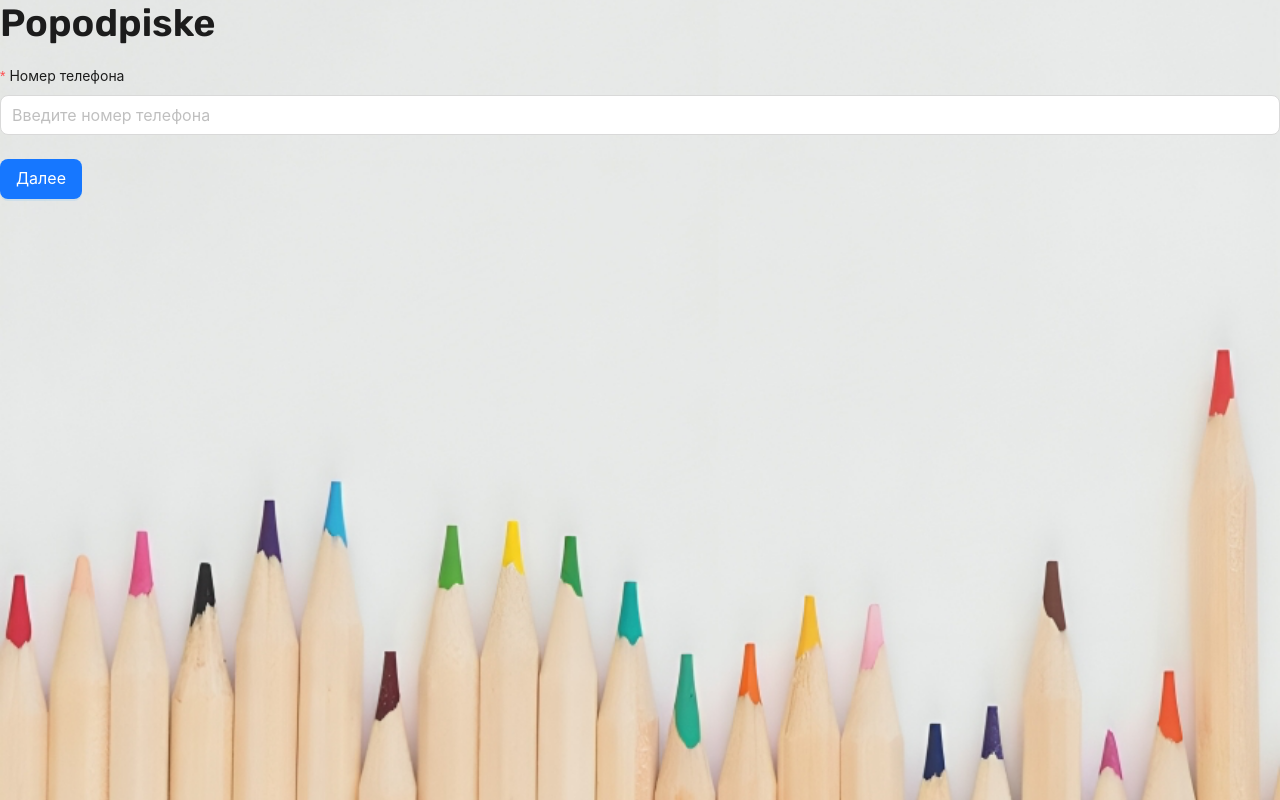
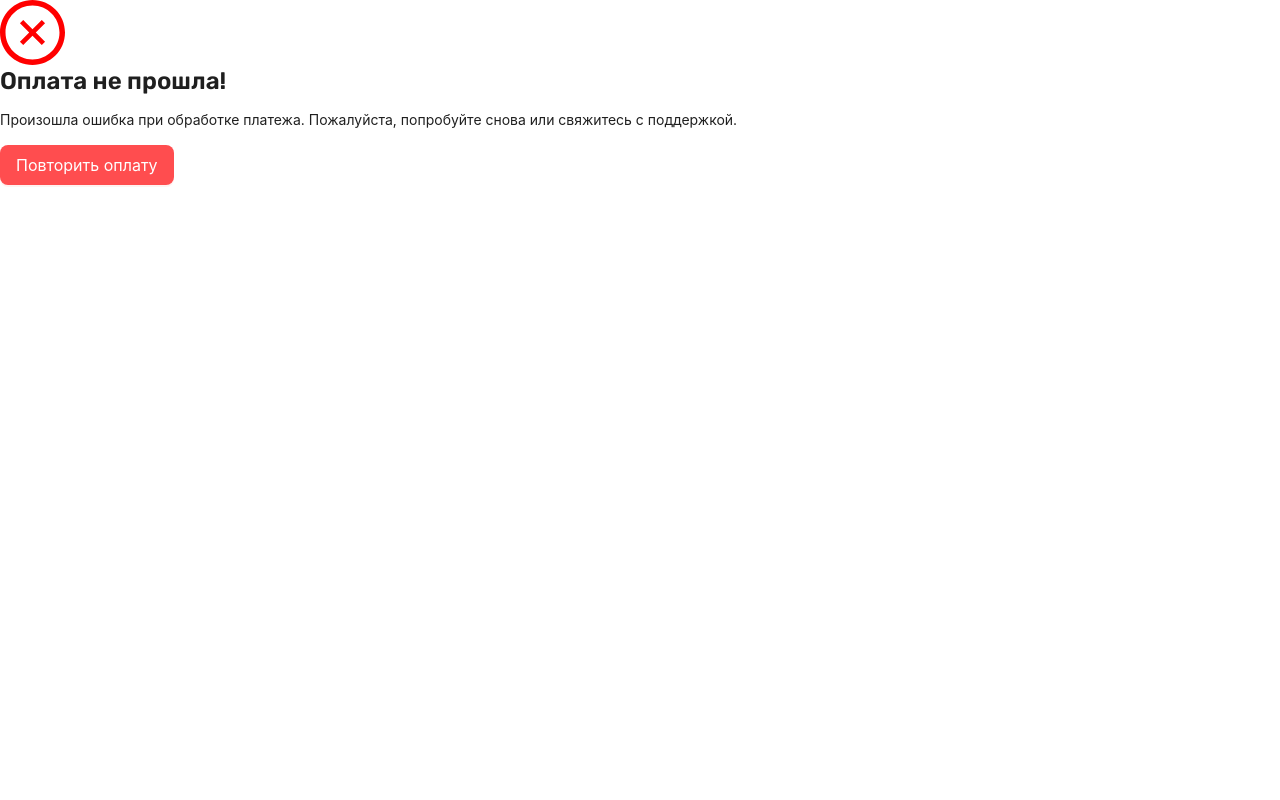
Before and after one commit to lvhack7/popodpiske, a React (Vite) app: page /failure/1 in a window 1280 px wide. Before the commit this address led to /login. Built offline with nearby package versions, Linux system fonts and the light colour scheme.

Commit message:
add payment

```diff
--- a/src/App.tsx
+++ b/src/App.tsx
@@ -41,8 +41,8 @@ const App = () => {
             <Route path="/set-password" element={<PasswordCreationForm />} />
             <Route path="/payment" element={<PaymentConfirmation />} />
           </Route>
-          <Route path="/success" element={<PaymentSuccessPage />} />
-          <Route path="/failure" element={<PaymentFailurePage />} />
+          <Route path="/success/:orderId" element={<PaymentSuccessPage />} />
+          <Route path="/failure/:orderId" element={<PaymentFailurePage />} />
           <Route path="/dashboard" element={<Dashboard />} />
           <Route path="/credentials" element={<CompanyDetails />} />
           <Route path="*" element={<Navigate to="/" replace />} />
--- a/src/api/orderApi.ts
+++ b/src/api/orderApi.ts
@@ -16,11 +16,11 @@ const orderApi = baseApi.injectEndpoints({
             query: () => 'orders',
             providesTags: ['Orders']
         }),
-        successOrder: builder.mutation<any, {linkId: string}>({
-            query: (body) => ({
-                url: `orders/success`,
+        addPayment: builder.mutation<any, string>({
+            query: (orderId) => ({
+                url: 'orders/add-payment',
                 method: 'POST',
-                body: body,
+                body: { orderId },
             }),
         }),
         validatePaymentLink: builder.query<Link, string>({
@@ -46,10 +46,10 @@ const orderApi = baseApi.injectEndpoints({
 export const {
     useCreateOrderMutation,
     useGetOrdersQuery,
-    useSuccessOrderMutation,
     useValidatePaymentLinkQuery,
     useMarkPaymentLinkAsUsedMutation,
-    useCancelOrderMutation
+    useCancelOrderMutation,
+    useAddPaymentMutation
 } = orderApi;
 
 export default orderApi;
--- a/src/components/OrdersList.tsx
+++ b/src/components/OrdersList.tsx
@@ -5,10 +5,12 @@ import { Order } from '../models/Order';
 import { CaretRightOutlined } from '@ant-design/icons';
 import { Payment } from '../models/Payment';
 import { formatNumber, getNextBillingDate } from '../utils';
-import { useCancelOrderMutation } from '../api/orderApi';
+import { useAddPaymentMutation, useCancelOrderMutation } from '../api/orderApi';
+import { showNotification } from '../hooks/showNotification';
 
 const { Panel } = Collapse;
 const { Title } = Typography;
+
 
 const statusMapping: { [key: string]: { text: string; color: string } } = {
   success: { text: 'Успешно', color: 'green' },
@@ -18,10 +20,21 @@ const statusMapping: { [key: string]: { text: string; color: string } } = {
 };
 
 const orderStatusMapping: { [key: string]: { text: string; color: string; bgColor: string } } = {
+  pending: { text: 'В ожидании оплаты', color: 'gray',  bgColor: 'bg-gray-100' },
   active: { text: 'Активный', color: 'green', bgColor: 'bg-green-100' },
   past_due: { text: 'Просроченный', color: 'orange', bgColor: 'bg-orange-200' },
   completed: { text: 'Завершенный', color: 'blue', bgColor: 'bg-blue-200' },
   cancelled: { text: 'Отмененный', color: 'red', bgColor: 'bg-red-200' },
+};
+
+const formatDate = (date?: string | Date): string => {
+  if (!date) return '—';
+  const d = typeof date === 'string' ? new Date(date) : date;
+  return d.toLocaleDateString('ru-RU', {
+    year: 'numeric',
+    month: '2-digit',
+    day: '2-digit',
+  });
 };
 
 interface OrdersListProps {
@@ -32,6 +45,7 @@ const OrdersList: React.FC<OrdersListProps> = ({ orders }) => {
   const [isModalVisible, setIsModalVisible] = useState(false);
   const [selectedOrderId, setSelectedOrderId] = useState<number | null>(null);
   const [selectedCourseName, setSelectedCourseName] = useState<string>('');
+  const [addPayment, { isLoading: isAddPaymentLoading }] = useAddPaymentMutation();
   const [cancelOrder, { isLoading: isCancelLoading }] = useCancelOrderMutation();
 
   const showCancelModal = (orderId: number, courseName: string) => {
@@ -51,18 +65,20 @@ const OrdersList: React.FC<OrdersListProps> = ({ orders }) => {
     setIsModalVisible(false);
   };
 
-  const formatDate = (date?: string | Date): string => {
-    if (!date) return '—';
-    const d = typeof date === 'string' ? new Date(date) : date;
-    return d.toLocaleDateString('ru-RU', {
-      year: 'numeric',
-      month: '2-digit',
-      day: '2-digit',
-    });
+  const handleAddPayment = async (orderId: string) => {
+    try {
+      const data = await addPayment(orderId).unwrap();
+      window.location.href = data.paymentUrl;
+    } catch (error: any) {
+      showNotification('error', error.data?.message || 'Ошибка при добавлении платежа');
+    }
   };
 
   const buildPaymentsArray = (order: Order): Payment[] => {
-    const { payments, numberOfMonths, monthlyPrice } = order;
+    const { payments, numberOfMonths, monthlyPrice, status } = order;
+
+    if (order.nextBillingDate === null && status === "pending") return [];
+
     const sorted = [...payments].sort(
       (a, b) => new Date(a.paymentDate).getTime() - new Date(b.paymentDate).getTime()
     );
@@ -178,15 +194,18 @@ const OrdersList: React.FC<OrdersListProps> = ({ orders }) => {
                   pagination={false}
                   rowKey={(rec, idx) => rec.id ? String(rec.id) : `pending-${idx}`}
                 />
-                {
-                    (order.status !== "cancelled" && order.status !== "completed") && (
-                        <div className='flex justify-end mt-3'>
-                            <Button variant='outlined' color='danger' size='large' type='primary' onClick={() => showCancelModal(order.id, order.link.course.courseName)}>
-                                Отменить подписку
-                            </Button>
-                        </div>
-                    )
-                }
+                <div className='flex justify-end mt-3 space-x-2'>
+                  {order?.payments?.length === 0 && (
+                    <Button variant='outlined' color='primary' size='large' type='primary' loading={isAddPaymentLoading} onClick={() => handleAddPayment(order.paymentId)}>
+                      Добавить метод оплату
+                    </Button>
+                  )}
+                  {(order.status !== "cancelled" && order.status !== "completed") && (
+                    <Button variant='outlined' color='danger' size='large' type='primary' onClick={() => showCancelModal(order.id, order.link.course.courseName)}>
+                      Отменить подписку
+                    </Button>
+                  )}
+                </div>
               </Panel>
             );
           })}
--- a/src/pages/FailurePayment.tsx
+++ b/src/pages/FailurePayment.tsx
@@ -2,35 +2,35 @@ import React from 'react';
 import { Button, Typography } from 'antd';
 import { CloseCircleOutlined } from '@ant-design/icons';
 import { showNotification } from '../hooks/showNotification';
-import { useAppSelector } from '../hooks/redux';
-import { useCreateOrderMutation } from '../api/orderApi';
-import useValidatePaymentLink from '../hooks/validateLink';
+import { useAddPaymentMutation } from '../api/orderApi';
+import { useParams } from 'react-router-dom';
 
 const { Title, Paragraph } = Typography;
 
 const PaymentFailurePage: React.FC = () => {
-  const { numberOfMonths, monthlyPayment, paymentLink } = useAppSelector(state => state.courseReducer);
-  const [createOrder, { isLoading }] = useCreateOrderMutation();
+  const { orderId } = useParams<{ orderId: string }>();
 
-  const { isValid, component } = useValidatePaymentLink(paymentLink);
+  const [addPayment, { isLoading }] = useAddPaymentMutation();
+
+  if (!orderId) {
+    return (
+        <div className="p-10">
+            <Title level={2}>Данные не найдены</Title>
+        </div>
+    )
+  }
 
   const handleButtonClick = async () => {
       try {
-      const data = await createOrder({
-        numberOfMonths,
-        monthlyPrice: monthlyPayment,
-        linkUUID: paymentLink
-      }).unwrap();
-
-      window.location.href = data.paymentUrl;
+          const data = await addPayment(orderId).unwrap();
+          window.location.href = data.paymentUrl
       } catch (e: any) {
-      showNotification('error', e.data?.message || 'Ошибка при подтверждении оплаты');
+          showNotification('error', e.data?.message || 'Ошибка при подтверждении оплаты, попробуйте еще раз');
       }
   };
 
   return (
     <>
-      {!isValid ? component : (
       <div className="flex justify-center items-center min-h-screen w-full bg-gray-100 p-5">
           <div className="flex flex-col justify-center items-center w-full max-w-md mx-auto p-8 bg-white shadow-lg rounded-2xl space-y-6">
           <CloseCircleOutlined style={{ fontSize: 65, color: 'red' }} />
@@ -44,7 +44,6 @@ const PaymentFailurePage: React.FC = () => {
           </Button>
         </div>
       </div>
-      )}
     </>
   );
 };
--- a/src/pages/PaymentConfirmation.tsx
+++ b/src/pages/PaymentConfirmation.tsx
@@ -6,18 +6,19 @@ import dayjs from 'dayjs';
 import 'dayjs/locale/ru';
 
 import PaymentSchedule from '../components/PaymentSchedule'; // The wrapper component
-import { useAppSelector } from '../hooks/redux';
+import { useAppDispatch, useAppSelector } from '../hooks/redux';
 import { formatNumber } from '../utils';
 import { useCreateOrderMutation } from '../api/orderApi';
 import { showNotification } from '../hooks/showNotification';
 import useValidatePaymentLink from '../hooks/validateLink';
+import { clearCourse } from '../redux/slices/courseSlice';
 
 const { Title, Text } = Typography;
 
 const PaymentConfirmation: React.FC = () => {
   // 1. Get the data from Redux
-  const [loading, setLoading] = useState<boolean>(false)
-  const [createOrder] = useCreateOrderMutation()
+  const dispatch = useAppDispatch();
+  const [createOrder, {isLoading}] = useCreateOrderMutation()
   const {
     courseName,
     totalPrice,
@@ -32,18 +33,16 @@ const PaymentConfirmation: React.FC = () => {
 
   const handlePayCurrentMonth = async () => {
     try {
-      setLoading(true)
       const response = await createOrder({
         numberOfMonths,
         monthlyPrice: monthlyPayment,
         linkUUID: paymentLink
       }).unwrap()
+      dispatch(clearCourse());
 
       window.location.href = response.paymentUrl
     } catch(e: any) {
       showNotification('error', e.data?.message || 'Ошибка при создании заказа')
-    } finally {
-      setLoading(false)
     }
   };
 
@@ -83,7 +82,7 @@ const PaymentConfirmation: React.FC = () => {
             <Button
               type="primary"
               size='large'
-              loading={loading}
+              loading={isLoading}
               onClick={handlePayCurrentMonth}
               disabled={currentMonthIndex >= numberOfMonths}
             >
--- a/src/pages/SuccessPayment.tsx
+++ b/src/pages/SuccessPayment.tsx
@@ -1,30 +1,30 @@
 import React from 'react';
 import { Button, Typography } from 'antd';
 import { CheckCircleOutlined } from '@ant-design/icons';
-import { useSuccessOrderMutation } from '../api/orderApi';
-import { useNavigate } from 'react-router-dom';
-import { useAppDispatch, useAppSelector } from '../hooks/redux';
+import { useNavigate, useParams } from 'react-router-dom';
+import { useAppDispatch } from '../hooks/redux';
 import { showNotification } from '../hooks/showNotification';
-import useValidatePaymentLink from '../hooks/validateLink';
 import { clearCourse } from '../redux/slices/courseSlice';
+
 
 const { Title, Paragraph } = Typography;
 
 const PaymentSuccessPage: React.FC = () => {
+    const { orderId } = useParams<{ orderId: string }>();
+
     const dispatch = useAppDispatch();
-    const { paymentLink } = useAppSelector(state => state.courseReducer);
     const navigate = useNavigate();
-    const [successOrder, { isLoading }] = useSuccessOrderMutation();
 
-    const { isValid, component } = useValidatePaymentLink(paymentLink);
-
-    if (!isValid) {
-        return component;
+    if (!orderId) {
+        return (
+            <div className="p-10">
+                <Title level={2}>Данные не найдены</Title>
+            </div>
+        )
     }
 
     const handleButtonClick = async () => {
         try {
-            await successOrder({ linkId: paymentLink }).unwrap();
             dispatch(clearCourse());
             navigate('/dashboard');
         } catch (e: any) {
@@ -34,7 +34,6 @@ const PaymentSuccessPage: React.FC = () => {
 
     return (
         <>
-            {!isValid ? component : (
             <div className="flex justify-center items-center min-h-screen w-full bg-gray-100 p-5">
                 <div className="flex flex-col justify-center items-center w-full max-w-md mx-auto p-8 bg-white shadow-lg rounded-2xl space-y-6">
                     <CheckCircleOutlined className='text-green-500 text-[70px]' />
@@ -42,12 +41,11 @@ const PaymentSuccessPage: React.FC = () => {
                     <Paragraph className='text-center'>
                         Спасибо! Ваш платеж был успешно обработан.
                     </Paragraph>
-                        <Button type="primary" size='large' loading={isLoading} onClick={handleButtonClick}>
+                    <Button type="primary" size='large' onClick={handleButtonClick}>
                         Вернуться на главную
                     </Button>
                 </div>
             </div>
-            )}
         </>
     );
 };
```
Lines whose indentation alone changed are shown as unchanged.
